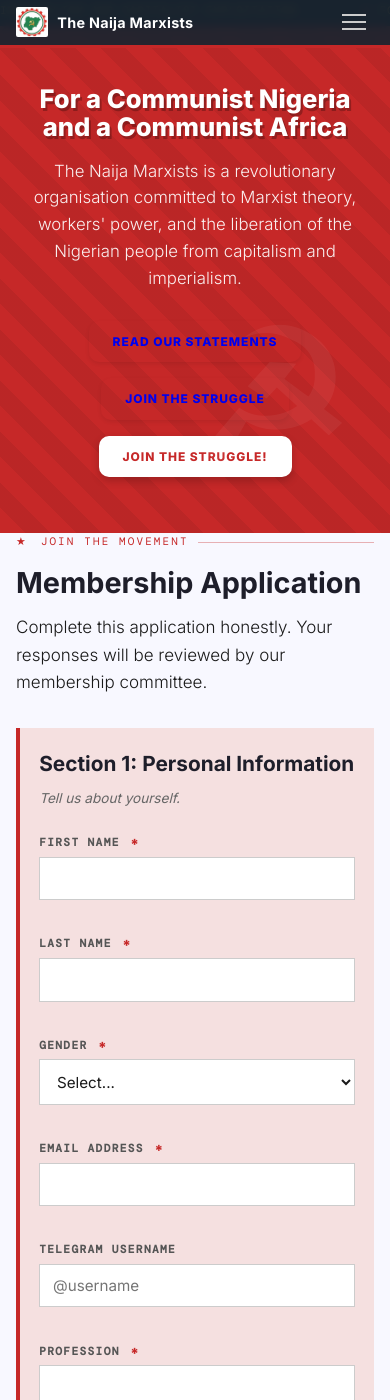
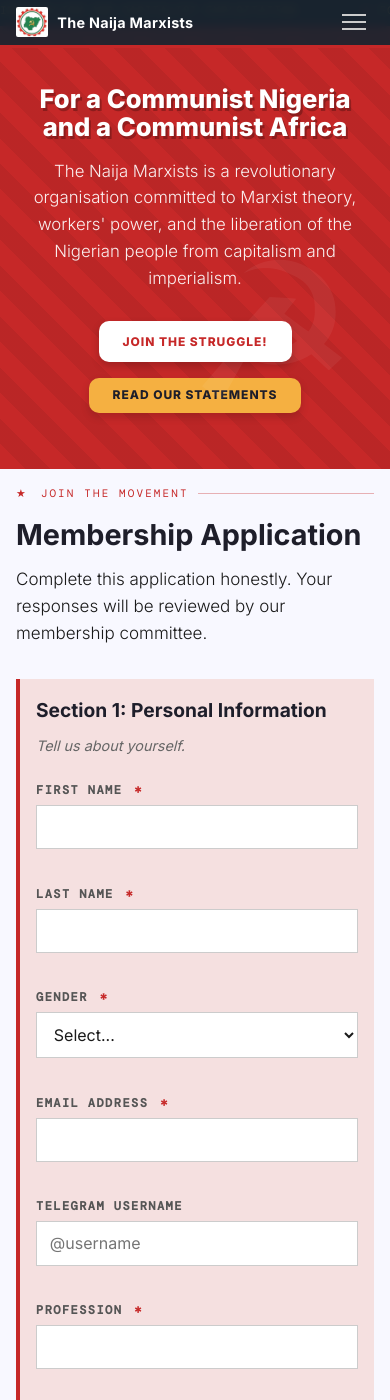
Before and after one commit to NaijaMarxistTech/website, a Jekyll site: the page built from signup.html, in a window 390 px wide and 1400 px high, scrolled down 270 px. Built offline with Jekyll 4.4.1, drawn with Linux system fonts in a browser that asks for light colours; a script that is not in the unit is left out.

Commit message:
Complete mobile optimization for signup form: larger tap targets, better fonts, remove button styling

```diff
--- a/_includes/hero.html
+++ b/_includes/hero.html
@@ -15,10 +15,7 @@
     <h2>For a Communist Nigeria<br>and a Communist Africa</h2>
     <p>The Naija Marxists is a revolutionary organisation committed to Marxist theory, workers' power, and the liberation of the Nigerian people from capitalism and imperialism.</p>
     <div class="cta-row">
+      <a href="/signup/" class="btn btn-red">Join the Struggle!</a>
       <a href="#statements" class="btn btn-gold">Read Our Statements</a>
-      <a href="{{ site.baseurl }}/signup/" class="btn btn-outline">Join the Struggle</a>
-      <a href="#contact" class="btn btn-red">Join the Struggle!</a>
-      <!-- <a href="#contact" class="btn btn-outline">Join the Struggle!</a>
-      <a href="#statements" class="btn btn-gold">Read Our Statements</a> -->
     </div>
   </div>
--- a/_includes/signup-form.html
+++ b/_includes/signup-form.html
@@ -1,5 +1,5 @@
 <!-- _includes/signup-form.html -->
-<div class="signup-form-container" style="max-width: 900px; margin: 0 auto;">
+<div class="signup-form-container" style="max-width: 900px;">
   <div class="section-label">Join the Movement</div>
   <h1 style="font-family: var(--display); font-size: clamp(1.8rem, 4vw, 2.8rem); color: var(--navy); margin-bottom: 0.5rem;">
     Membership Application
--- a/css/base.css
+++ b/css/base.css
@@ -114,22 +114,33 @@
 
 /* Sharp pop on hover */
 .btn-red:hover {
-  background: #f8f8f8;           /* slightly brighter red */
+  background: #f8f8f8;
   color: var(--red-dk);
-  transform: translateY(-4px) scale(1.02);
-  box-shadow: 0 12px 24px rgba(0, 0, 0, 0.25), 0 0 0 2px rgba(230, 57, 70, 0.8);
+  transform: translateY(-3px) scale(1.01);
+  box-shadow: 0 10px 20px rgba(230, 57, 70, 0.5), 0 0 0 2px rgba(230, 57, 70, 0.8);
 }
 
-/* Gold button (primary CTA)
+/* Gold button – secondary action, slightly smaller, text vertically centered */
 .btn-gold {
-  background: linear-gradient(135deg, var(--gold) 0%, #b0871c 100%);
+  background: var(--gold);
   color: var(--navy);
-  box-shadow: 0 4px 10px rgba(201,168,60,0.3);
+  padding: 0.6rem 1.4rem;
+  font-size: 1rem;
+  line-height: 1;
+  box-shadow: 0 4px 8px rgba(0, 0, 0, 0.15);
+  transition: all 0.12s cubic-bezier(0.2, 0.9, 0.4, 1.1);
+  border: none;
+  border-radius: 12px;
+  display: inline-flex;
+  align-items: center;
+  justify-content: center;
+  white-space: nowrap;        /* prevents text wrapping inside button */
 }
+
 .btn-gold:hover {
-  transform: translateY(-1px);
-  background: linear-gradient(135deg, #dbbc3e 0%, #9e7618 100%);
-  box-shadow: 0 6px 14px rgba(201,168,60,0.35);
+  background: #e6a017;
+  transform: translateY(-3px) scale(1.01);
+  box-shadow: 0 10px 20px rgba(0, 0, 0, 0.2), 0 0 0 2px rgba(245, 176, 65, 0.5);
 }
 
 /* Outline button (hero secondary)
@@ -197,8 +208,8 @@
     justify-content: center;
   }
   nav ul li a {
-    padding: 0.65rem 0.55rem;
-    font-size: 0.6rem;
+    padding: 0.8rem 0.6rem;
+    font-size: 0.7rem;
   }
 
   /* ── TICKER ── */
--- a/css/signup.css
+++ b/css/signup.css
@@ -1,4 +1,15 @@
-/* css/signup.css - Membership form styles */
+/* css/signup.css - Membership form styles (fully mobile-optimized) */
+
+/* Add space between hero and form */
+.signup-form-container {
+  margin-top: 2rem;
+}
+
+@media (max-width: 768px) {
+  .signup-form-container {
+    margin-top: 1rem;
+  }
+}
 
 .form-section {
   background: var(--off);
@@ -60,6 +71,7 @@
   color: var(--ink);
   outline: none;
   transition: border-color 0.2s;
+  min-height: 44px; /* ensures good tap target */
 }
 
 .form-field input:focus,
@@ -126,6 +138,31 @@
   flex: 1;
 }
 
+/* Remove button styling (if used) */
+.btn-remove-social {
+  background: var(--red);
+  color: white;
+  border: none;
+  width: 44px;
+  height: 44px;
+  border-radius: 8px;
+  cursor: pointer;
+  font-size: 1.2rem;
+  font-weight: bold;
+  display: inline-flex;
+  align-items: center;
+  justify-content: center;
+  transition: background 0.2s, transform 0.1s;
+  flex-shrink: 0;
+}
+.btn-remove-social:hover {
+  background: var(--red-dk);
+  transform: scale(1.02);
+}
+.btn-remove-social:active {
+  transform: scale(0.98);
+}
+
 .btn-add {
   background: var(--navy);
   color: #fff;
@@ -158,34 +195,6 @@
 .form-status.error {
   background: var(--red);
   color: #fff;
-}
-
-/* Responsive */
-@media (max-width: 768px) {
-  .form-row {
-    grid-template-columns: 1fr;
-  }
-  .form-section {
-    padding: 1.2rem;
-  }
-  .skills-checkbox-grid {
-    grid-template-columns: 1fr;
-    gap: 0.5rem;
-    padding: 0.8rem;
-  }
-  .skill-checkbox-item {
-    padding: 0.5rem 0;
-  }
-  .skill-checkbox-item input[type="checkbox"] {
-    width: 20px;
-    height: 20px;
-  }
-  .social-entry {
-    flex-wrap: wrap;
-  }
-  .social-entry select {
-    width: 100%;
-  }
 }
 
 /* Success message styling */
@@ -223,7 +232,9 @@
   background: var(--red);
   color: white;
   text-decoration: none;
-  display: inline-block;
+  display: inline-flex;
+  align-items: center;
+  justify-content: center;
   padding: 0.7rem 1.8rem;
   font-family: var(--mono);
   font-size: 0.75rem;
@@ -232,6 +243,7 @@
   border: 2px solid var(--red);
   transition: background 0.2s;
   margin-top: 0.5rem;
+  min-height: 44px;
 }
 
 #successMessage .btn-home:hover {
@@ -247,3 +259,87 @@
 #formStatus.success {
   background: transparent !important;
 }
+
+/* ==================================================
+   MOBILE OPTIMIZATIONS (max-width: 768px)
+   ================================================== */
+@media (max-width: 768px) {
+  .form-row {
+    grid-template-columns: 1fr;
+  }
+  .form-section {
+    padding: 1rem;
+    margin-bottom: 1.5rem;
+  }
+  .skills-checkbox-grid {
+    grid-template-columns: 1fr;
+    gap: 0.5rem;
+    padding: 0.8rem;
+  }
+  .skill-checkbox-item {
+    padding: 0.6rem 0;
+  }
+  .skill-checkbox-item input[type="checkbox"] {
+    width: 22px;
+    height: 22px;
+    margin-right: 0.5rem;
+  }
+  .social-entry {
+    flex-direction: column;
+    align-items: stretch;
+    gap: 0.5rem;
+    margin-bottom: 0.8rem;
+  }
+  .social-entry select,
+  .social-entry input {
+    width: 100%;
+  }
+  /* Improve tap targets for add button */
+  .btn-add {
+    padding: 0.7rem 1rem;
+    min-height: 44px;
+    font-size: 0.75rem;
+  }
+  /* Larger labels for readability */
+  .form-field label {
+    font-size: 0.75rem;
+  }
+  .form-section .section-desc {
+    font-size: 0.9rem;
+  }
+  /* Ensure inputs have minimum tap height */
+  .form-field input,
+  .form-field select,
+  .form-field textarea {
+    min-height: 44px;
+    font-size: 16px; /* prevents zoom on iOS */
+  }
+  /* Adjust heading sizes */
+  .form-section h3 {
+    font-size: 1.2rem;
+  }
+  /* Success message adjustments */
+  #successMessage {
+    margin: 1rem;
+    padding: 2rem 1rem;
+  }
+  #successMessage h2 {
+    font-size: 1.4rem;
+  }
+  #successMessage p {
+    font-size: 1rem;
+  }
+  #successMessage .btn-home {
+    min-height: 44px;
+    padding: 0.7rem 1.5rem;
+  }
+}
+
+/* Touch feedback for interactive elements */
+button,
+a,
+.btn-add,
+.btn-remove-social,
+.skill-checkbox-item {
+  -webkit-tap-highlight-color: rgba(198, 40, 40, 0.3);
+}
```
